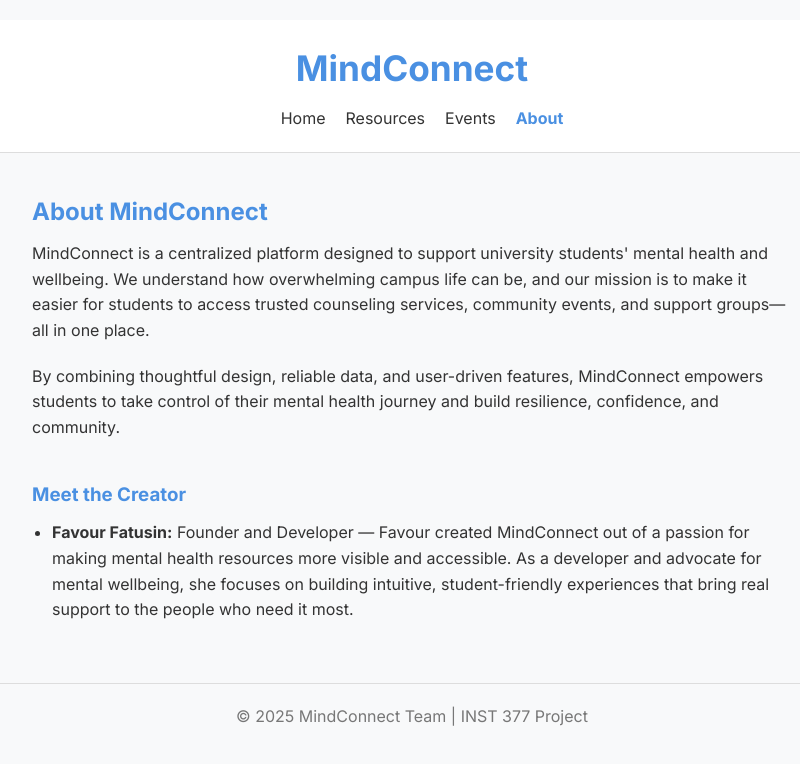
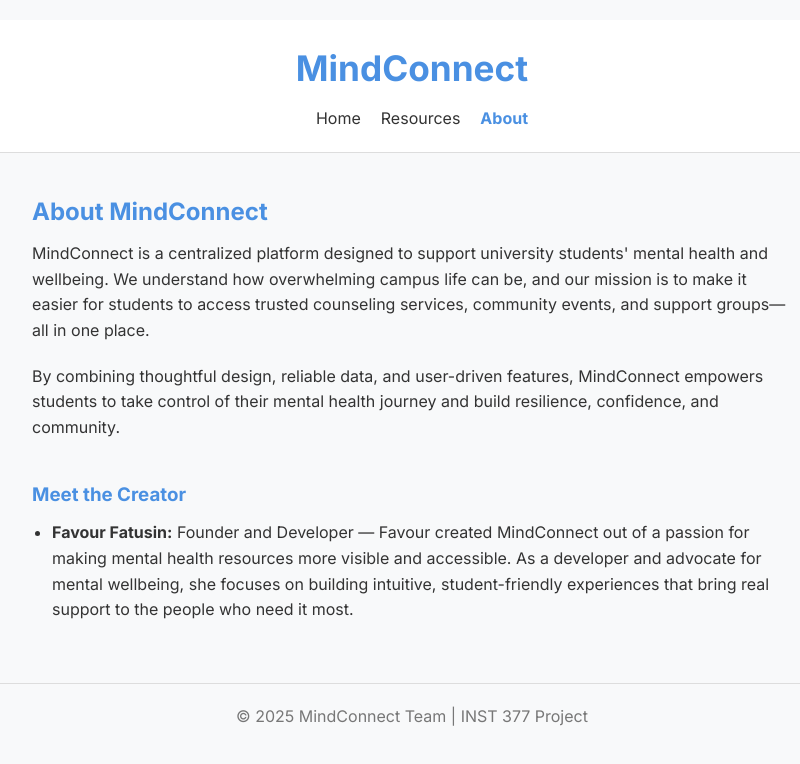
Before and after one commit to FavourFatusin1/FinalProject, a plain HTML site: page about.html in a window 1280 px wide. Shown: the whole page, without its empty margins (228-1028 px from the left). Drawn offline with Linux system fonts and the light colour scheme.

Commit message:
Update about.html

```diff
--- a/about.html
+++ b/about.html
@@ -97,7 +97,6 @@
       <ul>
         <li><a href="index.html">Home</a></li>
         <li><a href="resources.html">Resources</a></li>
-        <li><a href="events.html">Events</a></li>
         <li><a href="about.html" class="active">About</a></li>
       </ul>
     </nav>
```
